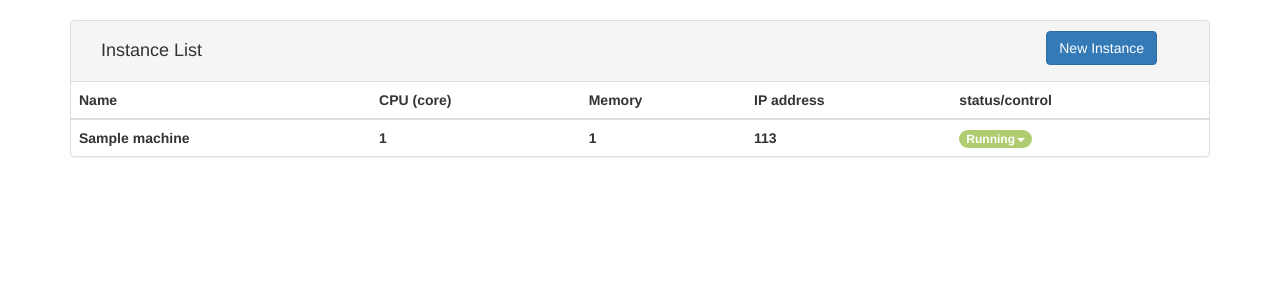
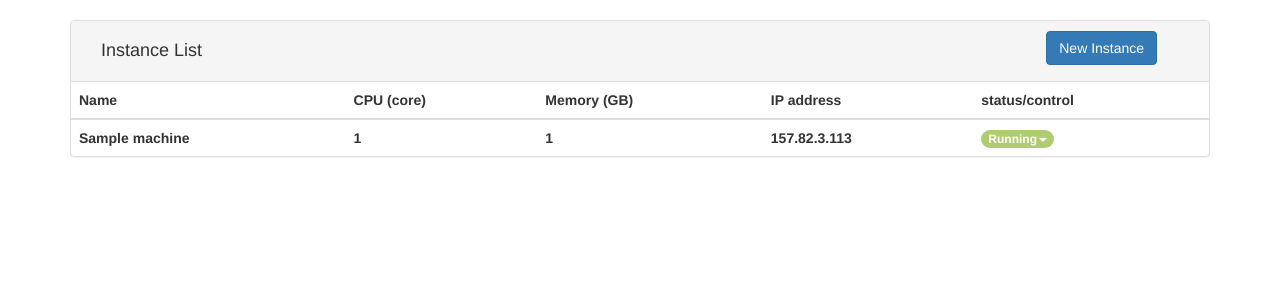
Before and after one commit to tkms1122/nile_web_service, a Django app: page /ec2/ in a window 1280 px wide. Shown: the part 52-352 px from the top of the page. Run offline with Django 3.2, Linux system fonts and the light colour scheme; a user stored in the database is signed in; data comes from the database, SQL or seed files in the repository; tables that the repository leaves empty hold one stand-in row (values such as "Sample post"); lists and menus that the app fills with data are empty; parts of the project's set-up code (start-up, migrations or seed data) failed here and were passed over; some libraries are stand-ins or nearby versions.

Commit message:
IPアドレス表示

```diff
--- a/ec2/templates/ec2/machines/index.html
+++ b/ec2/templates/ec2/machines/index.html
@@ -40,7 +40,7 @@
             <tr>
                 <th>Name</th>
                 <th>CPU (core)</th>
-                <th>Memory</th>
+                <th>Memory (GB)</th>
                 <th>IP address</th>
                 <th>status/control</th>
             </tr>
@@ -167,7 +167,7 @@ machine_info_to_row = function(machine) {
     tr.append('<th>' + machine['name'] + '</th>');
     tr.append('<th>' + machine['core'] + '</th>');
     tr.append('<th>' + machine['memory'] + '</th>');
-    tr.append('<th>' + machine['ip_addr'] + '</th>')
+    tr.append('<th> 157.82.3.' + machine['ip_addr'] + '</th>')
 
     <!-- machine state and control dropdown menu -->
     var token = machine['machine_token'];
```
